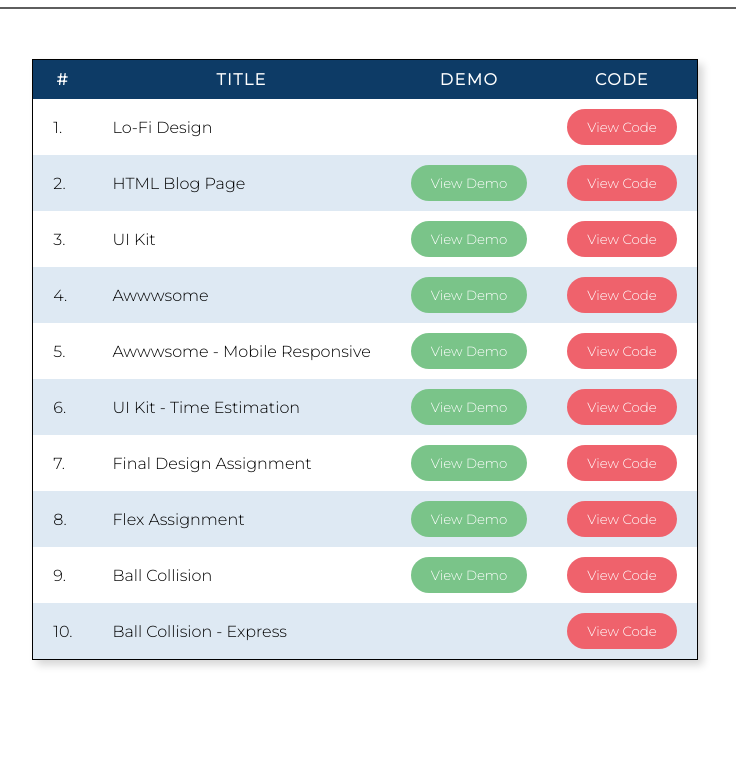
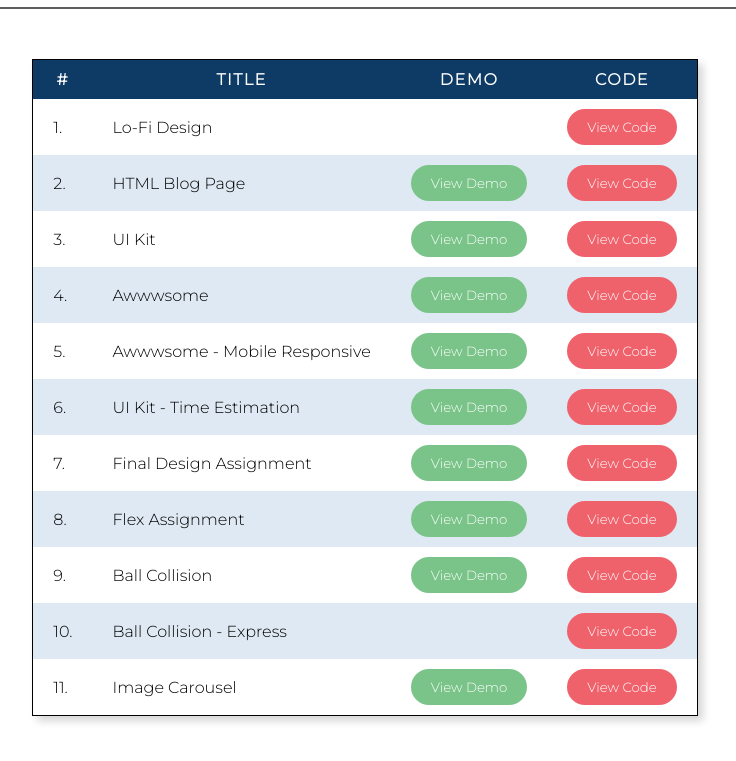
Before and after one commit to Abhigyan-Dhakal/Leapfrog, a plain HTML site: page index.html in a window 1280 px wide. Shown: the part 111-872 px from the top of the page, without its empty margins (275-1011 px from the left). Drawn offline with Linux system fonts and the light colour scheme.

Commit message:
Add image carousel to the assignment table

```diff
--- a/index.html
+++ b/index.html
@@ -180,6 +180,22 @@
                 </a>
               </td>
             </tr>
+            <tr>
+              <td>11.</td>
+              <td>Image Carousel</td>
+              <td>
+                <a href="./assignments/Image Carousel/index.html">
+                  <button class="table-btn demo-btn">View Demo</button>
+                </a>
+              </td>
+              <td>
+                <a
+                  href="https://github.com/Abhigyan-Dhakal/Leapfrog/tree/master/assignments/Image%20Carousel"
+                >
+                  <button class="table-btn code-btn">View Code</button>
+                </a>
+              </td>
+            </tr>
           </table>
         </div>
       </div>
```
